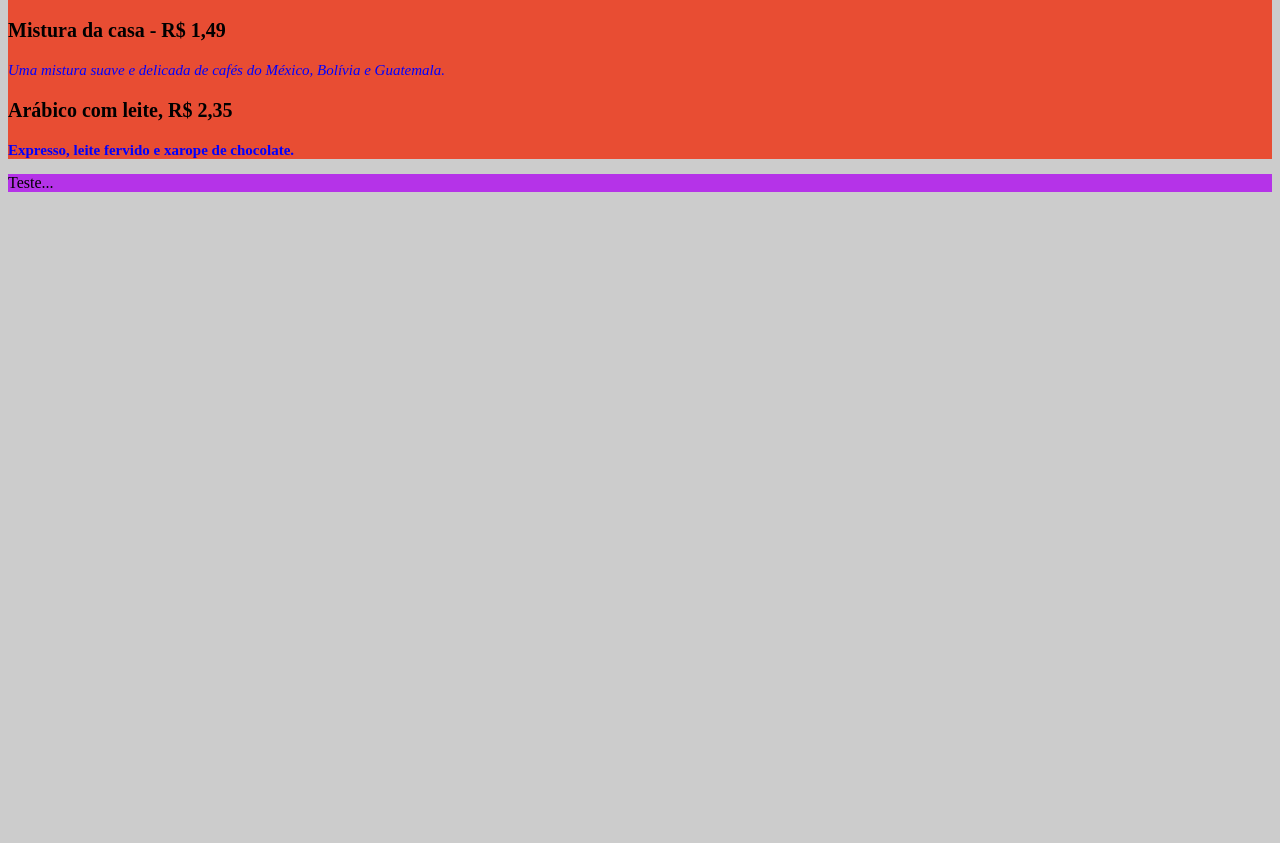
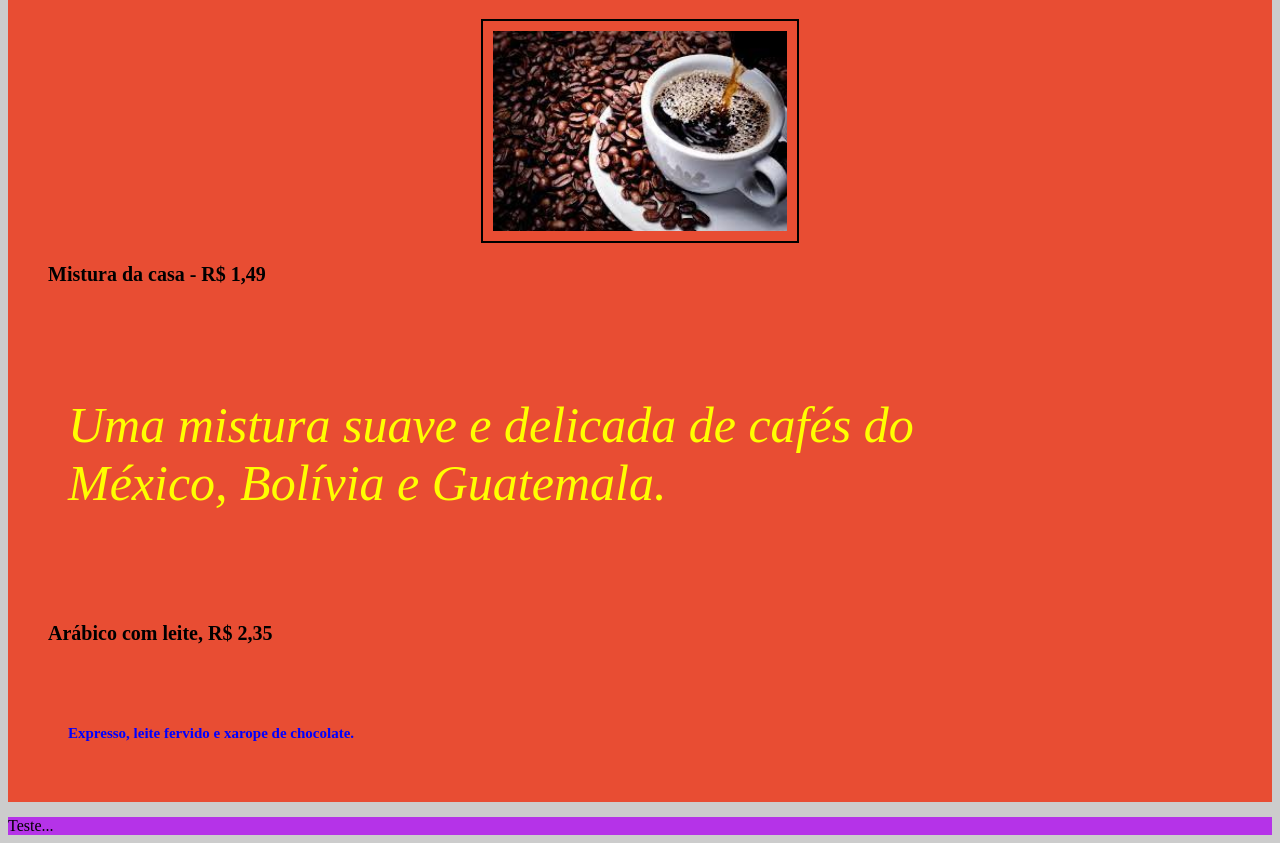
Before and after one commit to profchar/GEprogramacao-TurmaN, a plain HTML site: page index.html in a window 1280 px wide. Shown: the part 87-930 px from the top of the page. Before the commit the page ends 800 px from the top, so only its background shows below. Drawn offline with Linux system fonts and the light colour scheme.

Commit message:
Add files via upload

```diff
--- a/index.html
+++ b/index.html
@@ -19,9 +19,10 @@
 
 
 <h1>Café Starbuzz</h1>
+<img id="cafe" src="cafe.jpg">
 
 <h3><strong>Mistura da casa - R$ 1,49</strong></h3>
-<p><em>Uma mistura suave e delicada de cafés do México, Bolívia e Guatemala.</em></p>
+<p id="paragrafodiferente"><em>Uma mistura suave e delicada de cafés do México, Bolívia e Guatemala.</em></p>
 
 <h3>Arábico com leite, R$ 2,35</h3>
 <p><strong>Expresso, leite fervido e xarope de chocolate.</strong></p>
--- a/style.css
+++ b/style.css
@@ -17,10 +17,24 @@ h1{
 h3{
 	font-size: 20px;
 	color: black;
+	padding-left: 40px;
 }
 
+#paragrafodiferente{
+	font-size: 50px;
+	color: yellow;
+}
 p{
 	color: blue;
 	font-size: 15px;
 	margin-right: 20%;
+	padding: 60px;
 }
+
+#cafe{
+	display: block;
+	margin: 0px auto;
+	height: 200px;
+	border: 2px solid;
+	padding: 10px
+}
```
Also changed, not shown: cafe.jpg (added).
